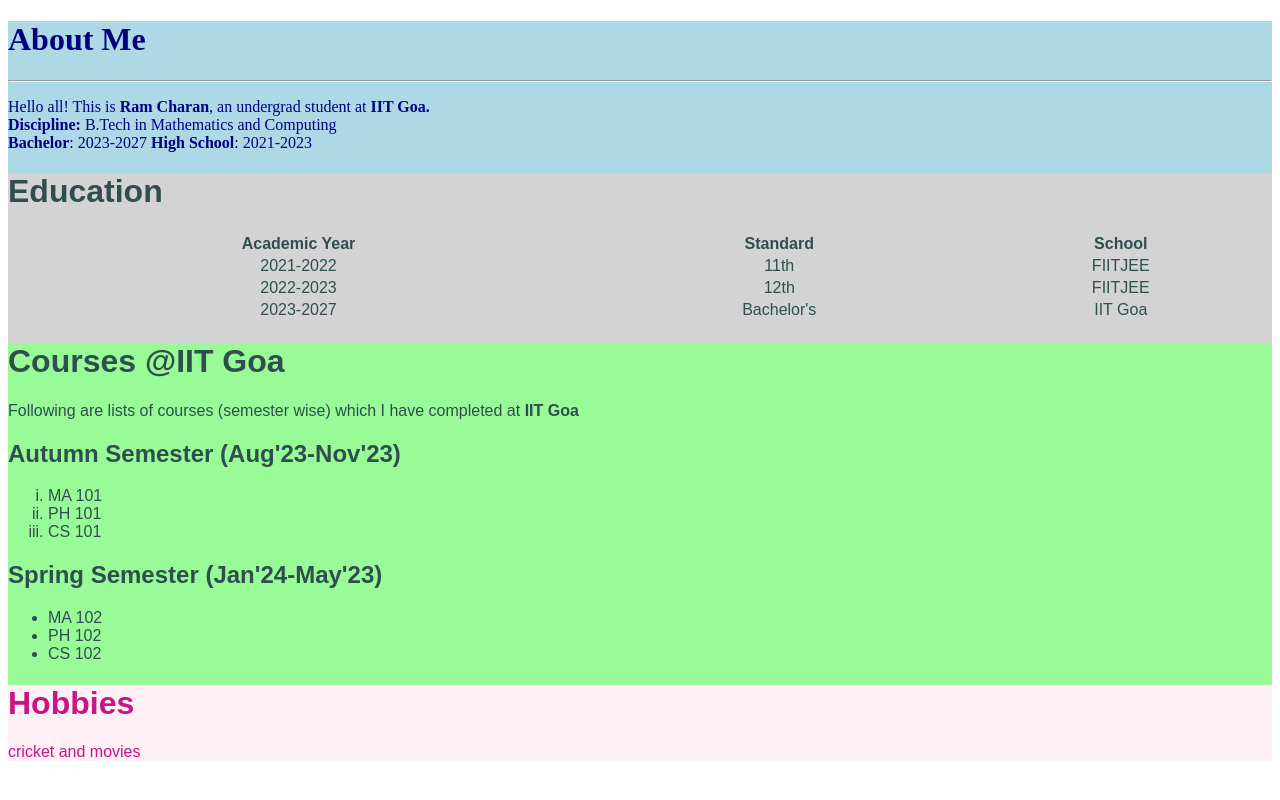
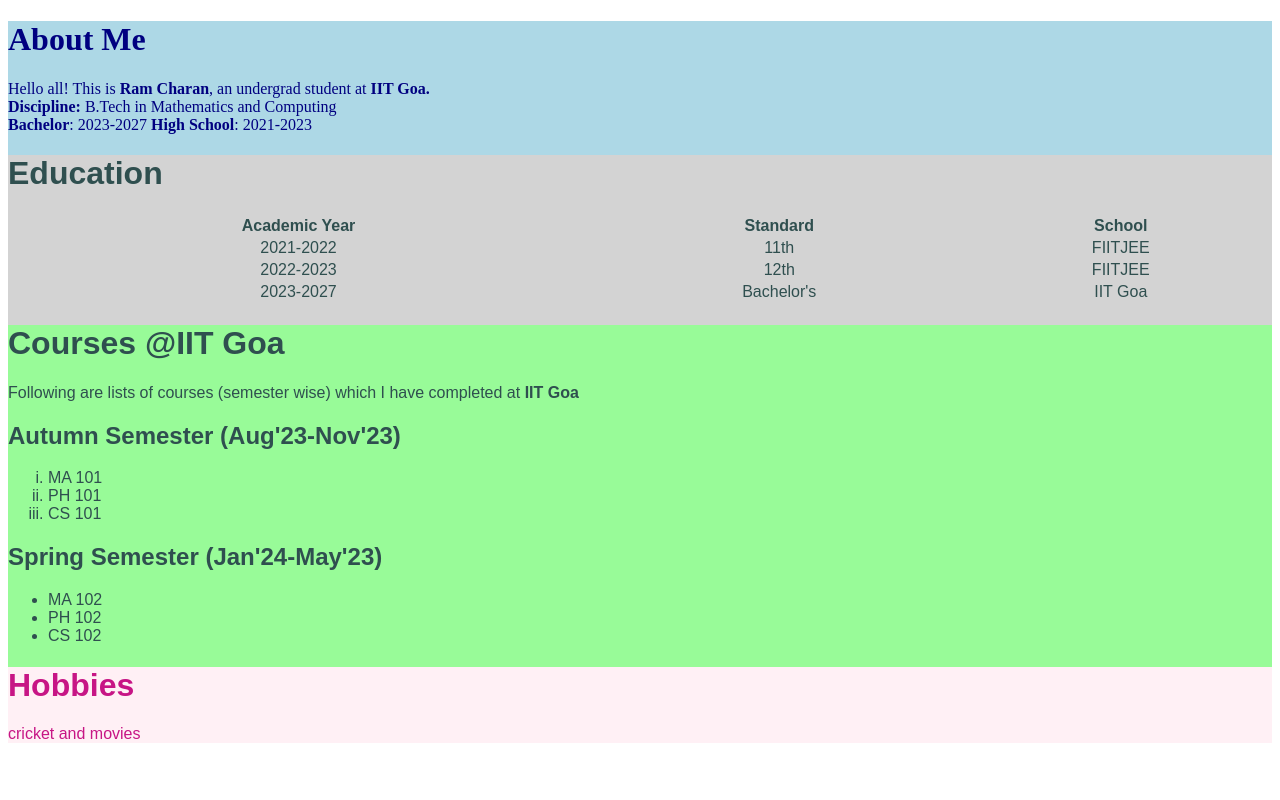
Before and after one commit to ramcharanpulapa/ramcharanpulapa.github.io, a plain HTML site: page index.html in a window 1280 px wide. Drawn offline with Linux system fonts and the light colour scheme.

Commit message:
Update index.html

```diff
--- a/index.html
+++ b/index.html
@@ -6,7 +6,7 @@
 <body>
 
 <div style="color:#000080; background-color:#add8e6;">
-	<h1> About Me </h1><hr>
+	<h1> About Me </h1>
 	<p>
 Hello all! This is <b>Ram Charan</b>, an undergrad student at <b>IIT Goa.</b><br>
 <b>Discipline:</b> B.Tech in Mathematics and Computing</i><br>
```
